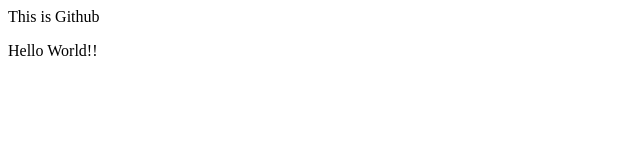
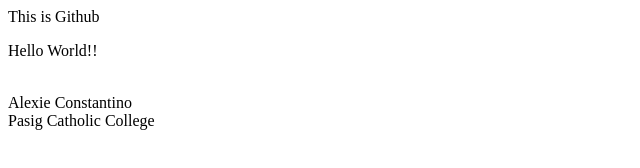
Before and after one commit to LiKk27/it101_Constantino, a plain HTML site: page index.html in a window 1280 px wide. Shown: the whole page, without its empty margins (0-640 px from the left). Drawn offline with Linux system fonts and the light colour scheme.

Commit message:
Update index.html
Add name and school

```diff
--- a/index.html
+++ b/index.html
@@ -4,5 +4,9 @@
     <head>
   <body>
     <p>Hello World!!</p>
+     <br>
+      Alexie Constantino
+      <br>
+      Pasig Catholic College
   </body>
 </html>
```
